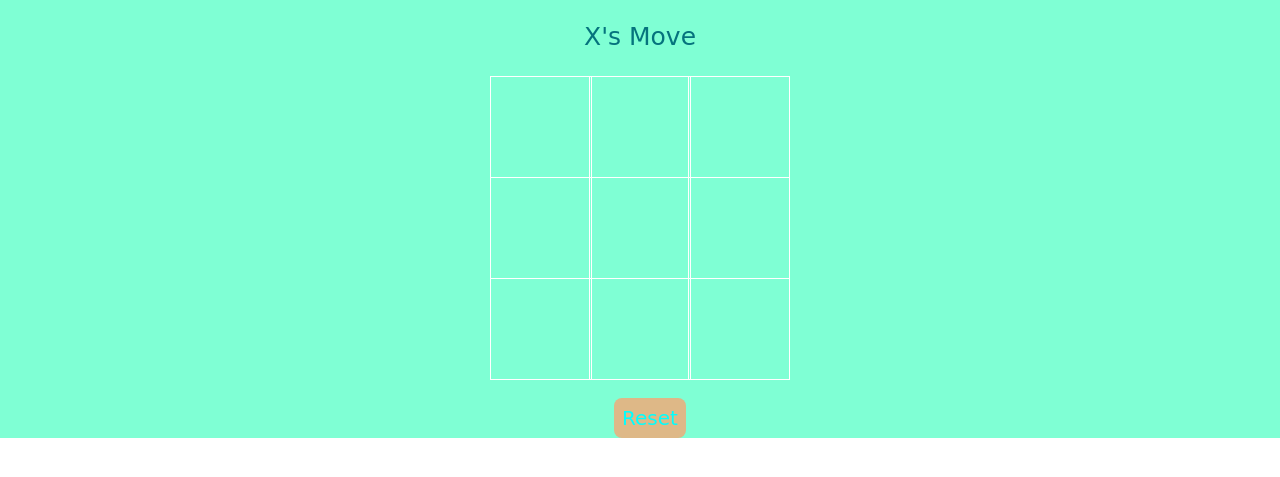
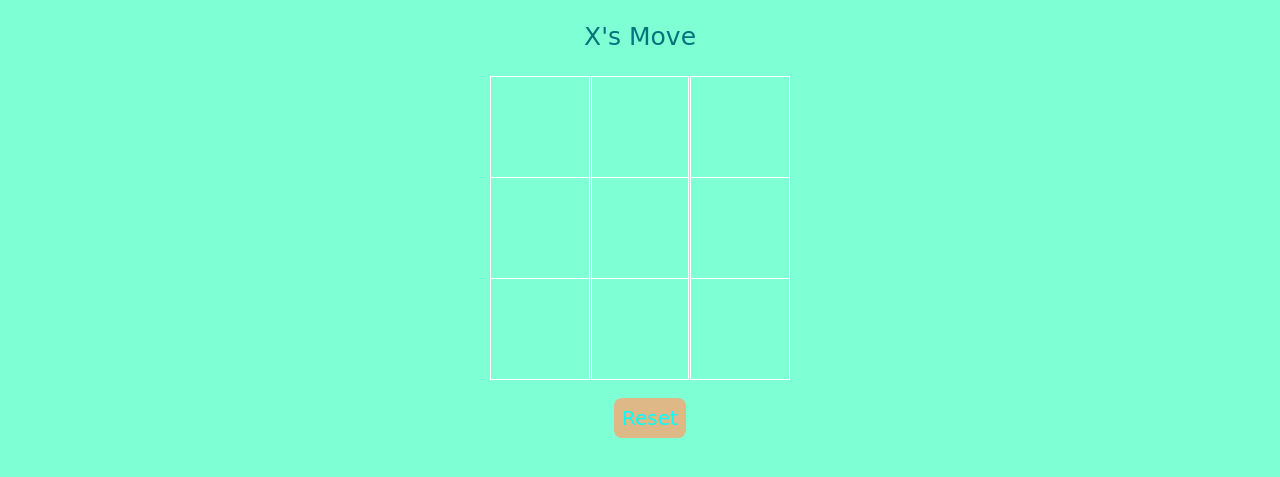
Before and after one commit to Joim29/tic-tac-toe, a plain HTML site: page index.html in a window 1280 px wide. Shown: the part 185-662 px from the top of the page. Drawn offline with Linux system fonts and the light colour scheme.

Commit message:
Update style.css

```diff
--- a/style.css
+++ b/style.css
@@ -5,7 +5,8 @@
 }
 .background{
     background-color: aquamarine;
-    height: fit-content;
+    height: 100vh;
+    width: 100vw;
     padding-top: 1px;
 }
 .title{
```
